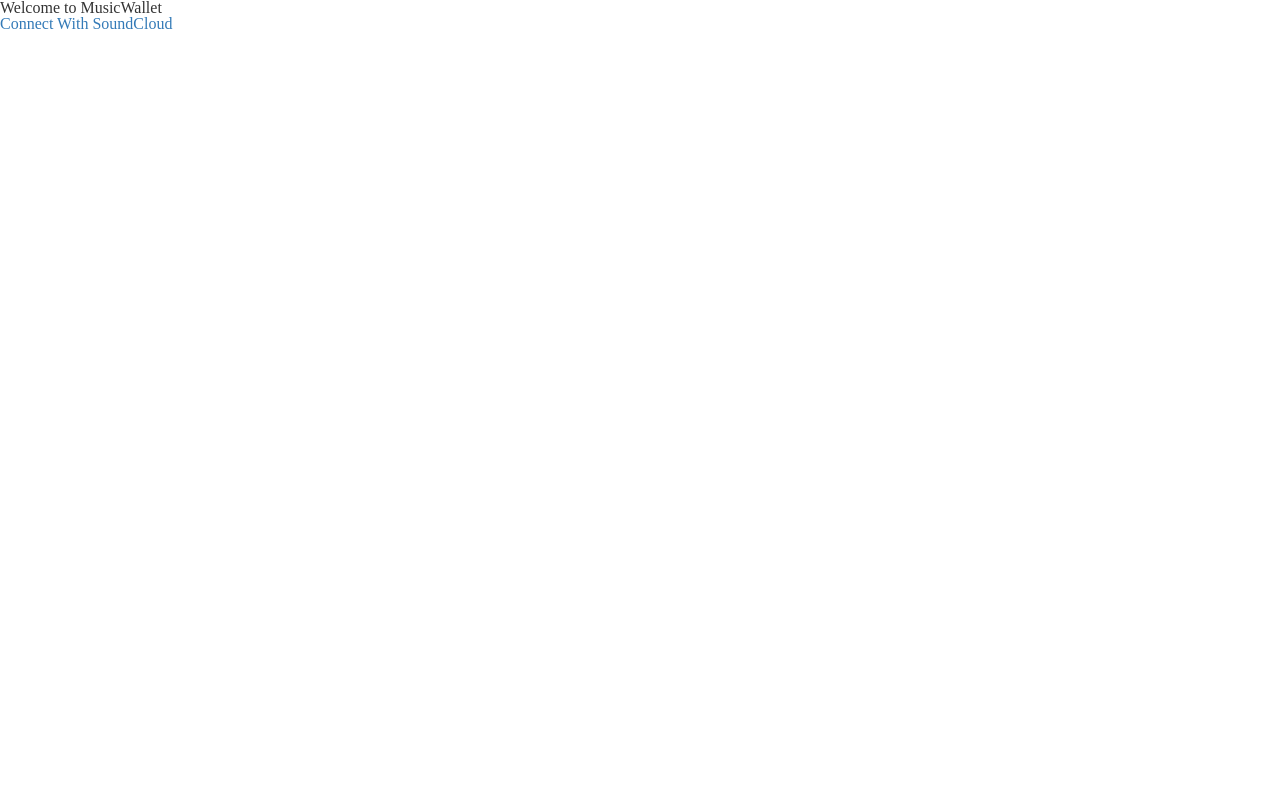
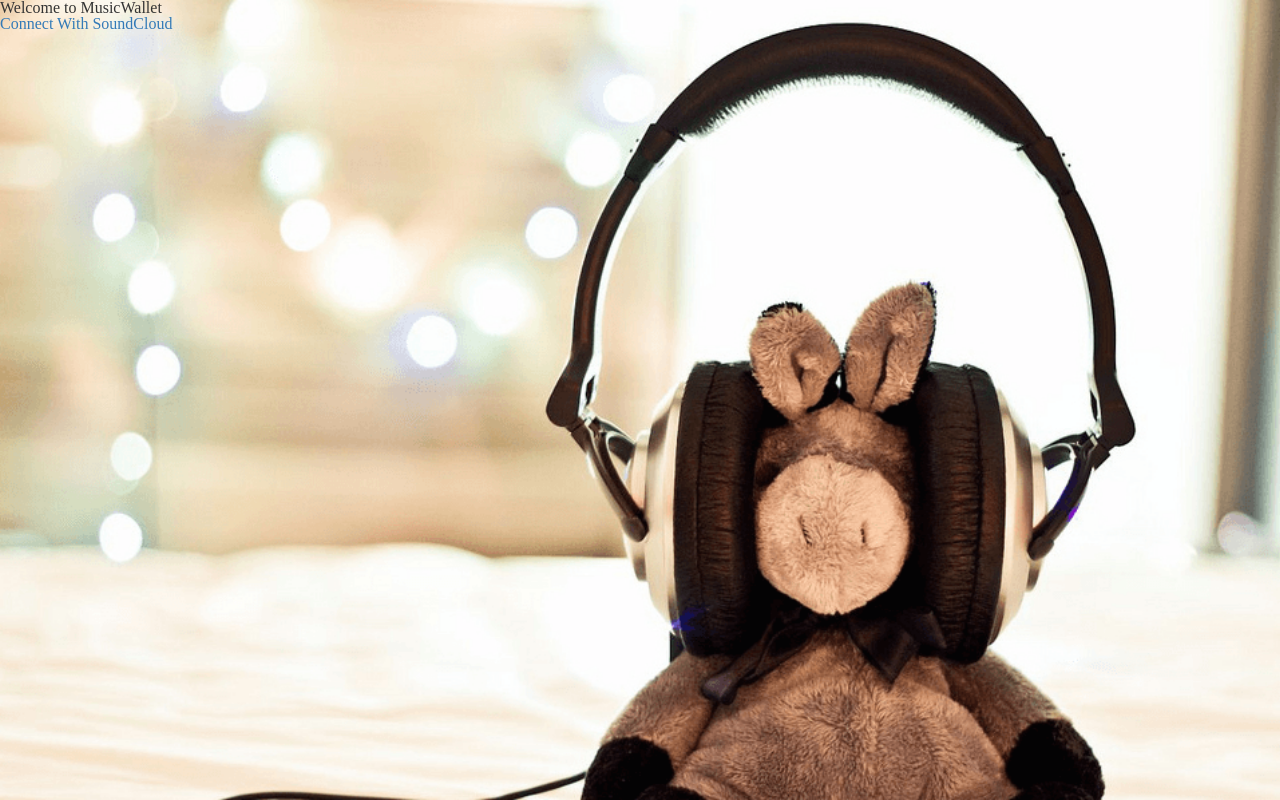
Before and after one commit to cyurtbil/MusicWalletClient, a website: page app/index.html in a window 1280 px wide. Drawn offline with nearby package versions, Linux system fonts and the light colour scheme; some packages are replaced by stand-ins of ours; files that its build step writes are made by us from their sources; no server answers.

Commit message:
added backgorund image to login page

```diff
--- a/app/sass/partials/_base.sass
+++ b/app/sass/partials/_base.sass
@@ -1,2 +1,9 @@
 *
   box-sizing: border-box
+
+.bg
+  background: url(../images/home.png) no-repeat center center fixed
+  -webkit-background-size: cover
+  -moz-background-size: cover
+  -o-background-size: cover
+  background-size: cover
--- a/app/scripts/controllers/home.controller.js
+++ b/app/scripts/controllers/home.controller.js
@@ -6,6 +6,10 @@ app.controller('HomeController', ['$scope',
 
   authFactory.createUserSession();
 
+  $(document).ready(function() {
+    $('body').removeClass('bg');
+  });
+
   $scope.logout = function() {
     authFactory.logout();
   };
--- a/app/scripts/controllers/login.controller.js
+++ b/app/scripts/controllers/login.controller.js
@@ -1,6 +1,11 @@
 'use strict';
 
 app.controller('LoginController', ['$scope', 'authFactory', function($scope, authFactory) {
+
+
+  $(document).ready(function() {
+    $('body').addClass('bg');
+  });
 
   authFactory.login().then(function(response) {
     $scope.connect = response.data.url;
```
Also changed, not shown: app/images/home.png (added), app/stylesheets/main.css.
